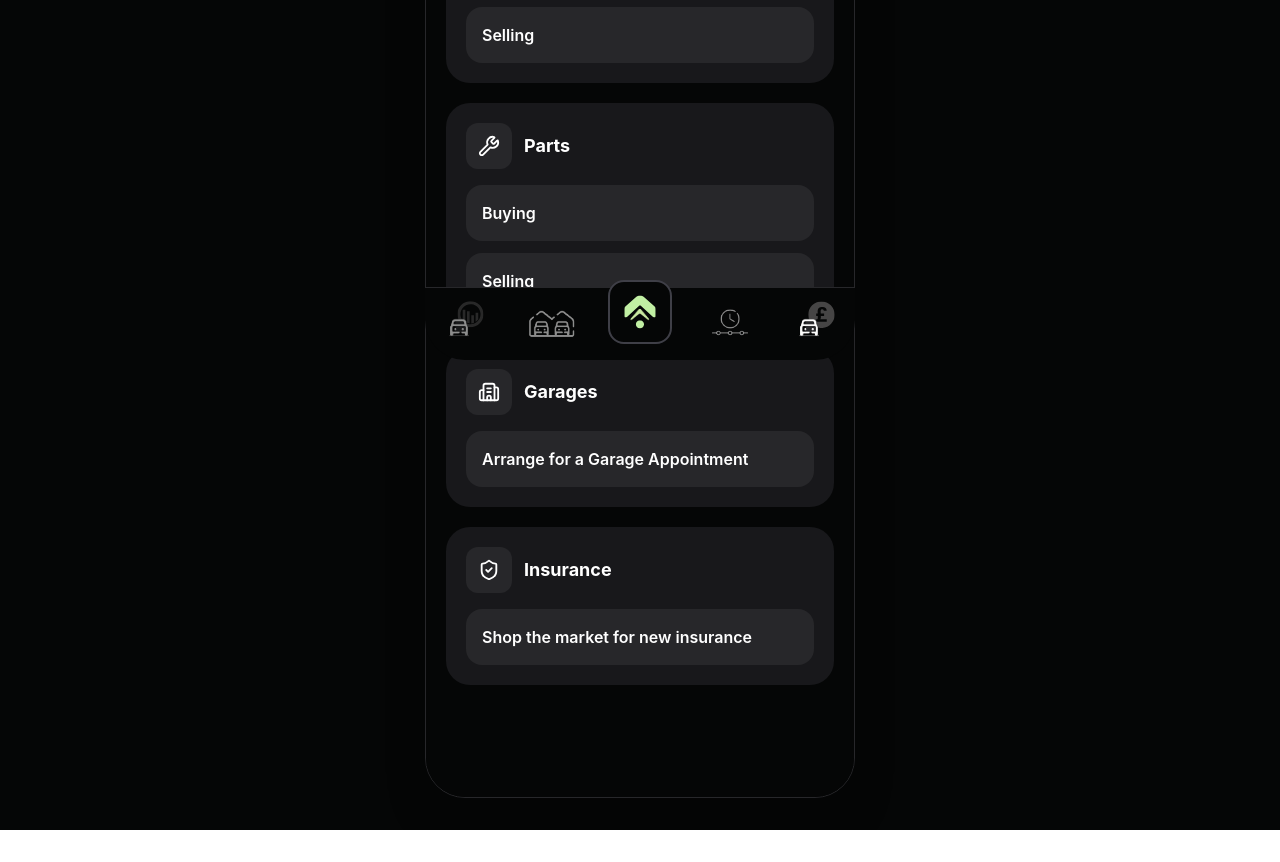
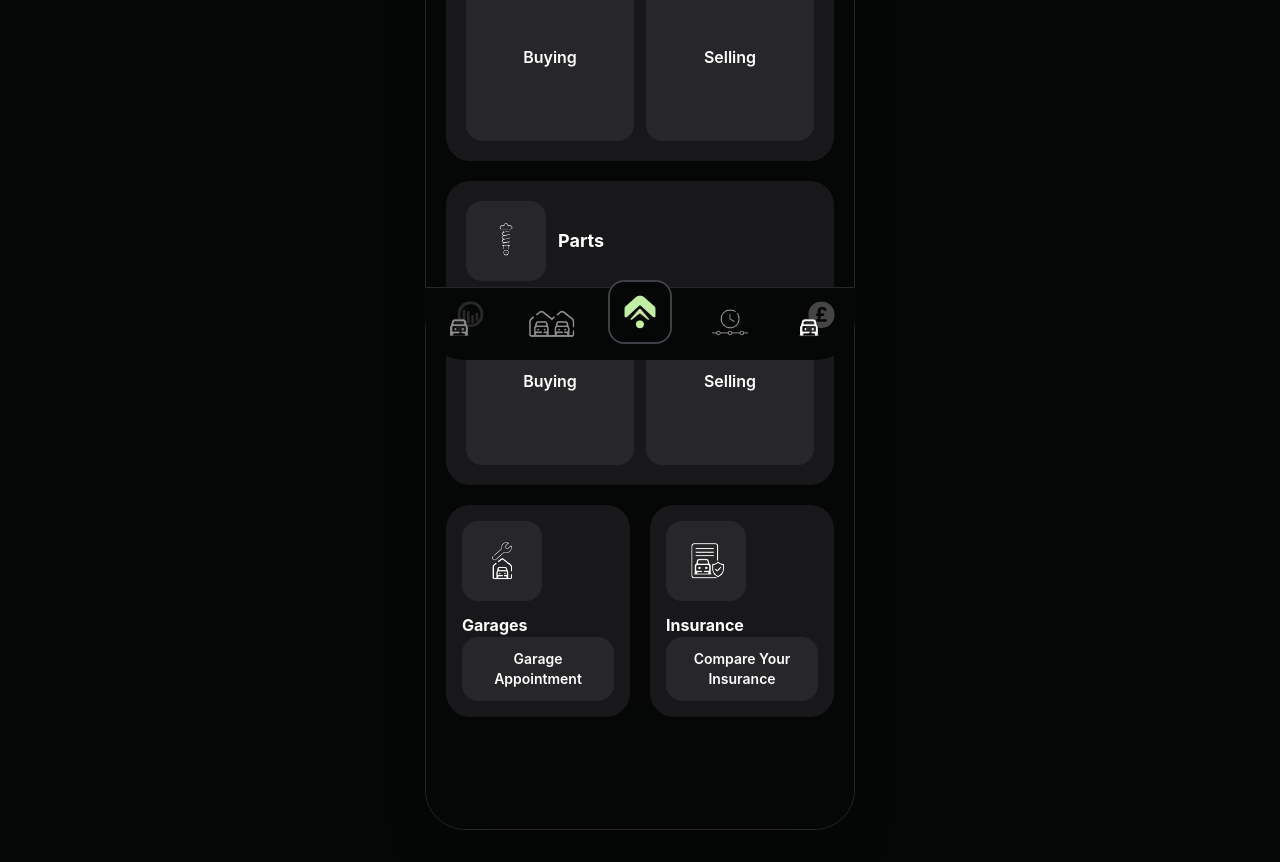
Before and after one commit to DavidGilligan/vtag-app, a React (Vite) app: page /vtag-app/v-mart in a window 1280 px wide. Shown: the part 440-1302 px from the top of the page. Before the commit the page ends 1270 px from the top, so only its background shows below. Built offline with nearby package versions, Linux system fonts and the light colour scheme.

Commit message:
Vmart Update

```diff
--- a/src/pages/VMart.tsx
+++ b/src/pages/VMart.tsx
@@ -1,4 +1,8 @@
-import { Car, Wrench, Building2, ShieldCheck } from 'lucide-react'
+import vehiclesell from '../assets/icons/dm_markets.svg'
+import parts from '../assets/icons/dm_parts.svg'
+import garages from '../assets/icons/dm_workshop.svg'
+import insurance from '../assets/icons/dm_insurance.svg'
+
 import Header from '../components/Header'
 import BottomNav from '../components/BottomNav'
 import AppShell from '../components/AppShell'
@@ -10,31 +14,43 @@ function VMart() {
         <Header />
 
         <section className="px-5 pt-6">
-          <p className="theme-subtle text-xs tracking-widest">V-MART</p>
-          <h1 className="mt-1 text-3xl font-bold">V-MART</h1>
+          <p className="theme-subtle text-xs tracking-widest">
+            V-MART
+          </p>
+
+          <h1 className="mt-1 text-3xl font-bold">
+            V-MART
+          </h1>
+
           <p className="theme-muted mt-2 text-sm">
             Buy, sell, arrange services and shop vehicle-related products.
           </p>
         </section>
 
         <section className="mt-6 space-y-5 px-5">
-          <VMartSection title="Vehicles" icon={<Car size={22} />}>
+          <VMartSection title="Vehicles" icon={vehiclesell}>
             <ActionButton label="Buying" />
             <ActionButton label="Selling" />
           </VMartSection>
 
-          <VMartSection title="Parts" icon={<Wrench size={22} />}>
+          <VMartSection title="Parts" icon={parts}>
             <ActionButton label="Buying" />
             <ActionButton label="Selling" />
           </VMartSection>
 
-          <VMartSection title="Garages" icon={<Building2 size={22} />}>
-            <ActionButton label="Arrange for a Garage Appointment" />
-          </VMartSection>
+          <div className="grid grid-cols-2 gap-5">
+            <SquareTile
+              title="Garages"
+              icon={garages}
+              label="Garage Appointment"
+            />
 
-          <VMartSection title="Insurance" icon={<ShieldCheck size={22} />}>
-            <ActionButton label="Shop the market for new insurance" />
-          </VMartSection>
+            <SquareTile
+              title="Insurance"
+              icon={insurance}
+              label="Compare Your Insurance"
+            />
+          </div>
         </section>
 
         <BottomNav />
@@ -45,7 +61,7 @@ function VMart() {
 
 type VMartSectionProps = {
   title: string
-  icon: React.ReactNode
+  icon: string
   children: React.ReactNode
 }
 
@@ -53,21 +69,59 @@ function VMartSection({ title, icon, children }: VMartSectionProps) {
   return (
     <section className="theme-card rounded-3xl p-5">
       <div className="mb-4 flex items-center gap-3">
-        <div className="theme-card-secondary rounded-xl p-3">
-          {icon}
+        <div className="theme-card-secondary flex h-20 w-20 items-center justify-center rounded-2xl">
+          <img
+            src={icon}
+            alt={title}
+            className="h-14 w-14 object-contain"
+          />
         </div>
 
-        <h2 className="text-lg font-bold">{title}</h2>
+        <h2 className="text-lg font-bold">
+          {title}
+        </h2>
       </div>
 
-      <div className="space-y-3">{children}</div>
+      <div className="grid grid-cols-2 gap-3">
+        {children}
+      </div>
+    </section>
+  )
+}
+
+type SquareTileProps = {
+  title: string
+  icon: string
+  label: string
+}
+
+function SquareTile({ title, icon, label }: SquareTileProps) {
+  return (
+    <section className="theme-card aspect-square rounded-3xl p-4 flex flex-col justify-between">
+      <div>
+        <div className="theme-card-secondary mb-3 flex h-20 w-20 items-center justify-center rounded-2xl">
+          <img
+            src={icon}
+            alt={title}
+            className="h-14 w-14 object-contain"
+          />
+        </div>
+
+        <h2 className="text-base font-bold">
+          {title}
+        </h2>
+      </div>
+
+      <button className="theme-card-secondary w-full rounded-2xl p-3 text-center text-sm font-semibold">
+        {label}
+      </button>
     </section>
   )
 }
 
 function ActionButton({ label }: { label: string }) {
   return (
-    <button className="theme-card-secondary w-full rounded-2xl p-4 text-left font-semibold">
+    <button className="theme-card-secondary aspect-square w-full rounded-2xl p-4 flex items-center justify-center text-center font-semibold">
       {label}
     </button>
   )
```
